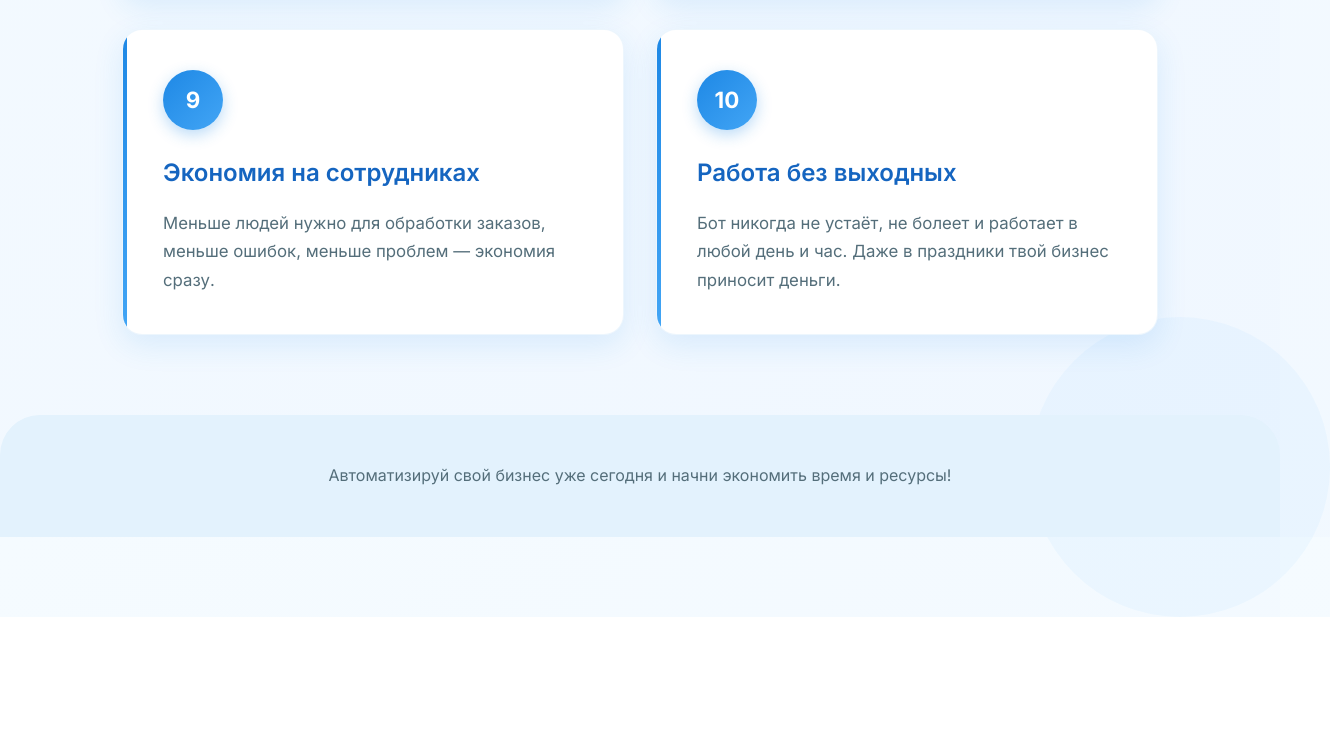
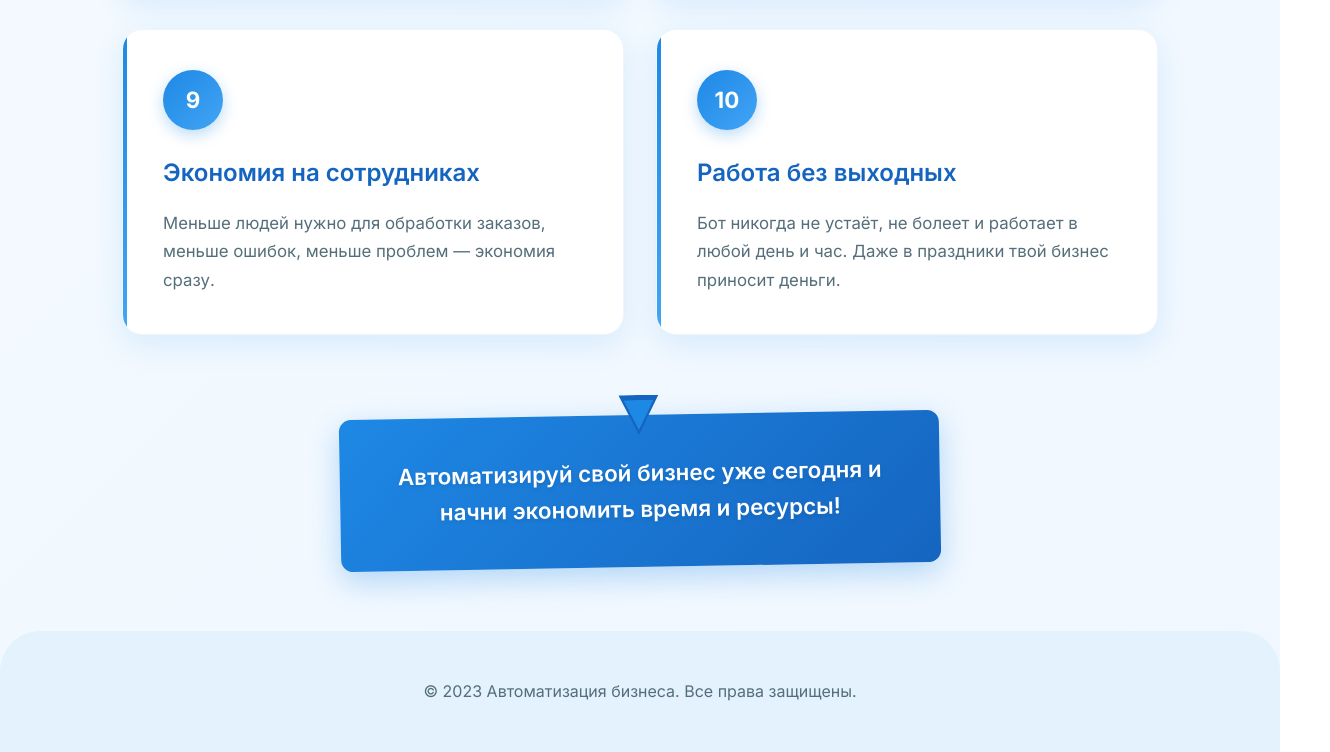
Before and after one commit to Daniil-Shaporenko/Top-10-SiteAUTOMATIZATION, a plain HTML site: page index.html in a window 1280 px wide. Shown: the part 1648-2400 px from the top of the page, 1330 px wide, since content can reach past the window. Before the commit the page ends 2265 px from the top, so only its background shows below. Drawn offline with Linux system fonts and the light colour scheme.

Commit message:
Update index.html

```diff
--- a/index.html
+++ b/index.html
@@ -14,7 +14,7 @@
         --text-dark: #263238;
         --text-light: #546E7A;
         --card-shadow: 0 10px 30px rgba(30, 136, 229, 0.12);
-        --hover-shadow: 0 0 30px rgba(30, 136, 229, 0.3);
+        --hover-shadow: 0 15px 35px rgba(30, 136, 229, 0.18);
     }
 
     * {
@@ -29,27 +29,6 @@
         color: var(--text-dark);
         line-height: 1.6;
         min-height: 100vh;
-        position: relative;
-        overflow-x: hidden;
-    }
-
-    /* Фоновые декоративные круги */
-    body::before, body::after {
-        content: '';
-        position: absolute;
-        border-radius: 50%;
-        opacity: 0.05;
-        z-index: 0;
-    }
-    body::before {
-        width: 400px; height: 400px;
-        background: var(--primary-blue);
-        top: -100px; left: -100px;
-    }
-    body::after {
-        width: 300px; height: 300px;
-        background: var(--accent-blue);
-        bottom: -80px; right: -50px;
     }
 
     header {
@@ -60,7 +39,6 @@
         overflow: hidden;
         border-bottom-left-radius: 40px;
         border-bottom-right-radius: 40px;
-        z-index: 1;
     }
 
     header::before {
@@ -98,8 +76,6 @@
         display: grid;
         grid-template-columns: repeat(auto-fit, minmax(450px, 1fr));
         gap: 2rem;
-        position: relative;
-        z-index: 1;
     }
 
     .card {
@@ -109,10 +85,11 @@
         box-shadow: var(--card-shadow);
         opacity: 0;
         transform: translateY(40px);
-        transition: all 0.4s ease;
+        transition: all 0.5s ease;
         border: 1px solid rgba(30, 136, 229, 0.08);
         position: relative;
         overflow: hidden;
+        cursor: pointer;
     }
 
     .card::before {
@@ -123,12 +100,16 @@
         width: 4px;
         height: 100%;
         background: linear-gradient(to bottom, var(--primary-blue), var(--accent-blue));
+        transition: width 0.3s ease;
     }
 
     .card:hover {
         transform: translateY(-8px) scale(1.02);
         box-shadow: var(--hover-shadow);
-        border-color: var(--primary-blue);
+    }
+
+    .card:hover::before {
+        width: 8px;
     }
 
     .card.visible {
@@ -148,6 +129,11 @@
         font-size: 1.4rem;
         margin-bottom: 1.5rem;
         box-shadow: 0 5px 15px rgba(30, 136, 229, 0.3);
+        transition: transform 0.3s ease;
+    }
+
+    .card:hover .card-number {
+        transform: scale(1.1) rotate(5deg);
     }
 
     .card h3 {
@@ -155,12 +141,68 @@
         margin-bottom: 1rem;
         color: var(--dark-blue);
         font-weight: 600;
+        transition: color 0.3s ease;
+    }
+
+    .card:hover h3 {
+        color: var(--primary-blue);
     }
 
     .card p {
         font-size: 1.05rem;
         color: var(--text-light);
         line-height: 1.7;
+    }
+
+    /* Стили для закладки */
+    .bookmark {
+        position: relative;
+        max-width: 600px;
+        margin: 4rem auto;
+        padding: 2.5rem 3rem;
+        background: linear-gradient(135deg, var(--primary-blue), var(--dark-blue));
+        color: white;
+        text-align: center;
+        border-radius: 12px;
+        box-shadow: 0 10px 30px rgba(30, 136, 229, 0.3);
+        transform: rotate(-1deg);
+        transition: transform 0.3s ease, box-shadow 0.3s ease;
+    }
+
+    .bookmark:hover {
+        transform: rotate(0deg) scale(1.03);
+        box-shadow: 0 15px 40px rgba(30, 136, 229, 0.4);
+    }
+
+    .bookmark::before {
+        content: '';
+        position: absolute;
+        top: -20px;
+        left: 50%;
+        transform: translateX(-50%);
+        width: 40px;
+        height: 40px;
+        background: var(--dark-blue);
+        clip-path: polygon(0 0, 100% 0, 50% 100%);
+    }
+
+    .bookmark::after {
+        content: '';
+        position: absolute;
+        top: -15px;
+        left: 50%;
+        transform: translateX(-50%);
+        width: 30px;
+        height: 30px;
+        background: var(--primary-blue);
+        clip-path: polygon(0 0, 100% 0, 50% 100%);
+    }
+
+    .bookmark p {
+        font-size: 1.4rem;
+        font-weight: 600;
+        margin: 0;
+        text-shadow: 0 2px 4px rgba(0,0,0,0.1);
     }
 
     footer {
@@ -171,8 +213,6 @@
         border-top-left-radius: 40px;
         border-top-right-radius: 40px;
         margin-top: 4rem;
-        position: relative;
-        z-index: 1;
     }
 
     @media (max-width: 768px) {
@@ -191,6 +231,15 @@
 
         .card {
             padding: 2rem;
+        }
+
+        .bookmark {
+            margin: 3rem 1rem;
+            padding: 2rem 1.5rem;
+        }
+
+        .bookmark p {
+            font-size: 1.2rem;
         }
     }
 
@@ -278,8 +327,13 @@
     </div>
 </section>
 
+<!-- Закладка -->
+<div class="bookmark">
+    <p>Автоматизируй свой бизнес уже сегодня и начни экономить время и ресурсы!</p>
+</div>
+
 <footer>
-    <p>Автоматизируй свой бизнес уже сегодня и начни экономить время и ресурсы!</p>
+    <p>© 2023 Автоматизация бизнеса. Все права защищены.</p>
 </footer>
 
 <script>
```
